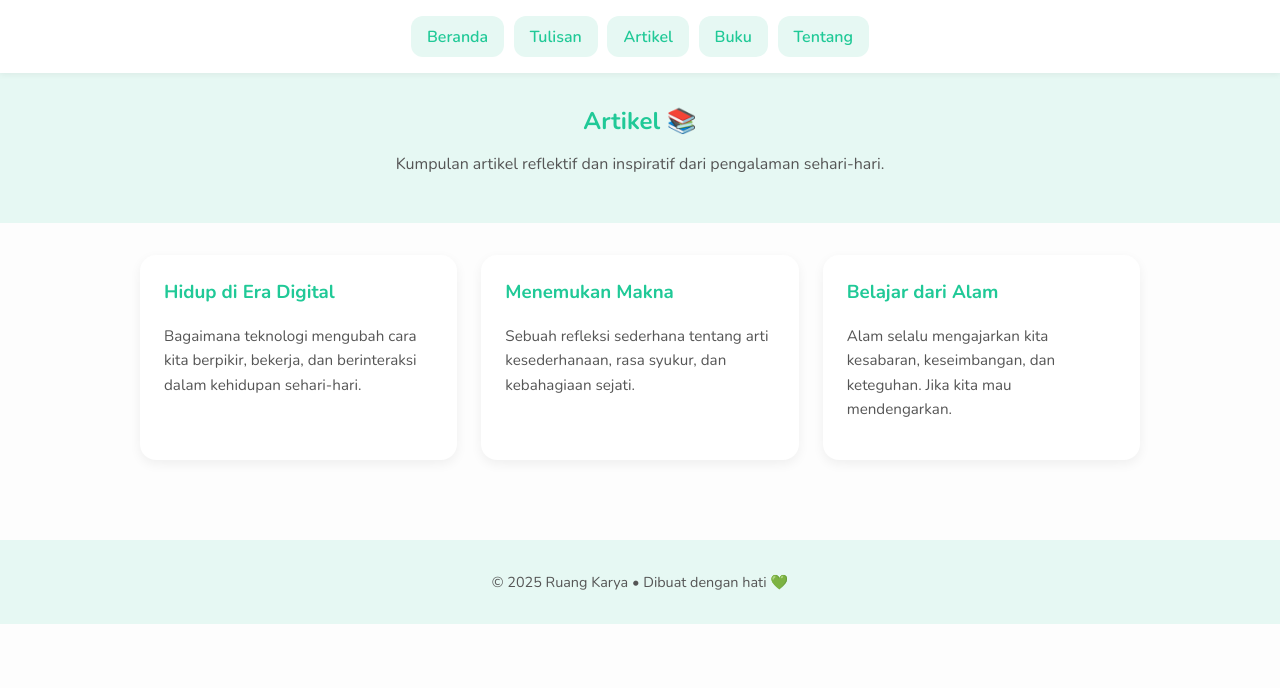
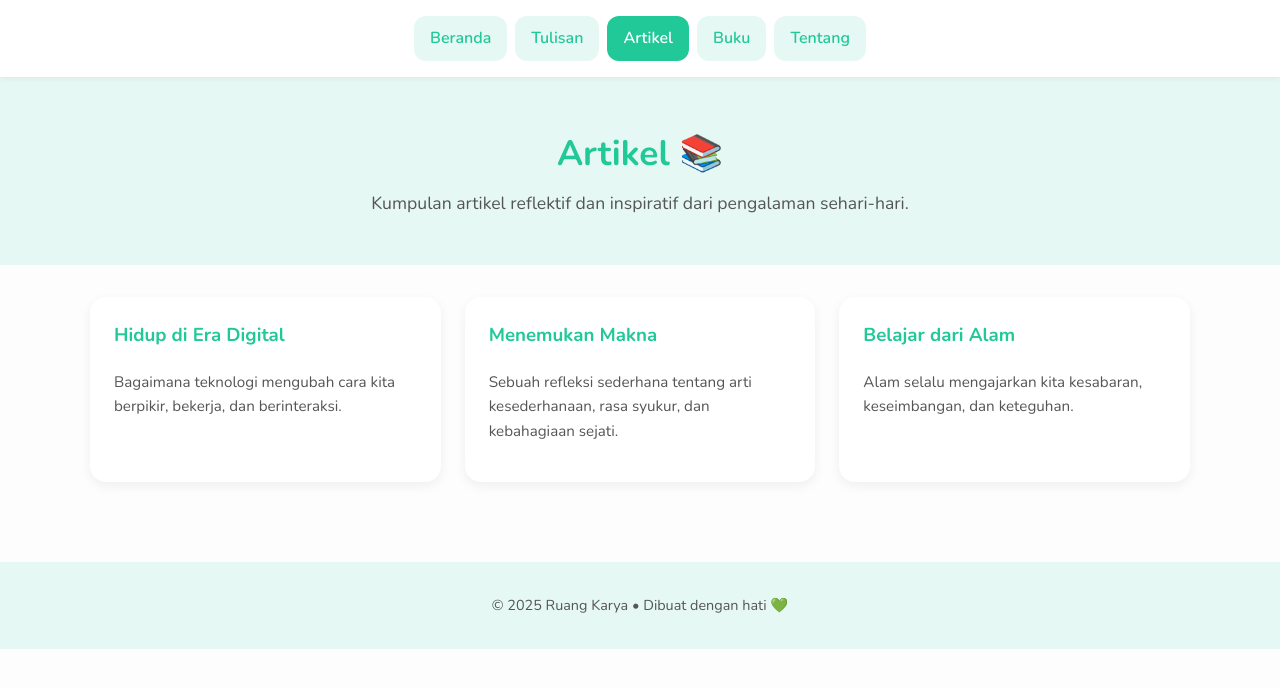
Before and after one commit to riskiaputra9/Ruang-Karya, a plain HTML site: page artikel.html in a window 1280 px wide. Drawn offline with nearby package versions, Linux system fonts and the light colour scheme.

Commit message:
Update artikel.html

```diff
--- a/artikel.html
+++ b/artikel.html
@@ -5,99 +5,14 @@
   <meta name="viewport" content="width=device-width, initial-scale=1.0">
   <title>Artikel - Ruang Karya</title>
   <link href="https://fonts.googleapis.com/css2?family=Nunito:wght@400;600;700&display=swap" rel="stylesheet">
-  <style>
-    :root {
-      --tosca:#20c997;
-      --tosca-light:#e6f8f3;
-    }
-    body {
-      margin:0;
-      font-family:'Nunito',sans-serif;
-      background:#fdfdfd;
-      color:#333;
-    }
-    header {
-      background:#fff;
-      box-shadow:0 2px 6px rgba(0,0,0,0.05);
-      position:sticky;
-      top:0;
-      z-index:10;
-    }
-    nav {
-      display:flex;
-      justify-content:center;
-      padding:1rem;
-    }
-    nav a {
-      text-decoration:none;
-      padding:0.6rem 1rem;
-      border-radius:12px;
-      background:var(--tosca-light);
-      margin:0 0.3rem;
-      transition:0.3s;
-      color:var(--tosca);
-      font-weight:600;
-    }
-    nav a:hover {
-      background:var(--tosca);
-      color:#fff;
-    }
-    .hero {
-      text-align:center;
-      padding:2rem;
-      background:var(--tosca-light);
-    }
-    .hero h1 {
-      color:var(--tosca);
-      margin:0;
-    }
-    .hero p {
-      color:#555;
-    }
-    .grid {
-      display:grid;
-      grid-template-columns:repeat(auto-fit,minmax(280px,1fr));
-      gap:1.5rem;
-      padding:2rem;
-      max-width:1000px;
-      margin:auto;
-    }
-    .card {
-      background:#fff;
-      border-radius:16px;
-      padding:1.5rem;
-      box-shadow:0 4px 12px rgba(0,0,0,0.06);
-      transition:0.3s;
-    }
-    .card:hover {
-      transform: translateY(-5px);
-      box-shadow:0 6px 16px rgba(0,0,0,0.08);
-    }
-    .card h3 {
-      margin-top:0;
-      color:var(--tosca);
-    }
-    .card p {
-      font-size:0.95rem;
-      color:#555;
-      line-height:1.6;
-    }
-    footer {
-      text-align:center;
-      padding:2rem;
-      font-size:0.9rem;
-      color:#555;
-      background:var(--tosca-light);
-      margin-top:3rem;
-    }
-  </style>
+  <link rel="stylesheet" href="css/style.css">
 </head>
 <body>
   <header>
     <nav>
       <a href="index.html">Beranda</a>
       <a href="tulisan.html">Tulisan</a>
-      <a href="artikel.html">Artikel</a>
+      <a href="artikel.html" class="active">Artikel</a>
       <a href="buku.html">Buku</a>
       <a href="about.html">Tentang</a>
     </nav>
@@ -111,7 +26,7 @@
   <section class="grid">
     <div class="card">
       <h3>Hidup di Era Digital</h3>
-      <p>Bagaimana teknologi mengubah cara kita berpikir, bekerja, dan berinteraksi dalam kehidupan sehari-hari.</p>
+      <p>Bagaimana teknologi mengubah cara kita berpikir, bekerja, dan berinteraksi.</p>
     </div>
     <div class="card">
       <h3>Menemukan Makna</h3>
@@ -119,7 +34,7 @@
     </div>
     <div class="card">
       <h3>Belajar dari Alam</h3>
-      <p>Alam selalu mengajarkan kita kesabaran, keseimbangan, dan keteguhan. Jika kita mau mendengarkan.</p>
+      <p>Alam selalu mengajarkan kita kesabaran, keseimbangan, dan keteguhan.</p>
     </div>
   </section>
 
```
